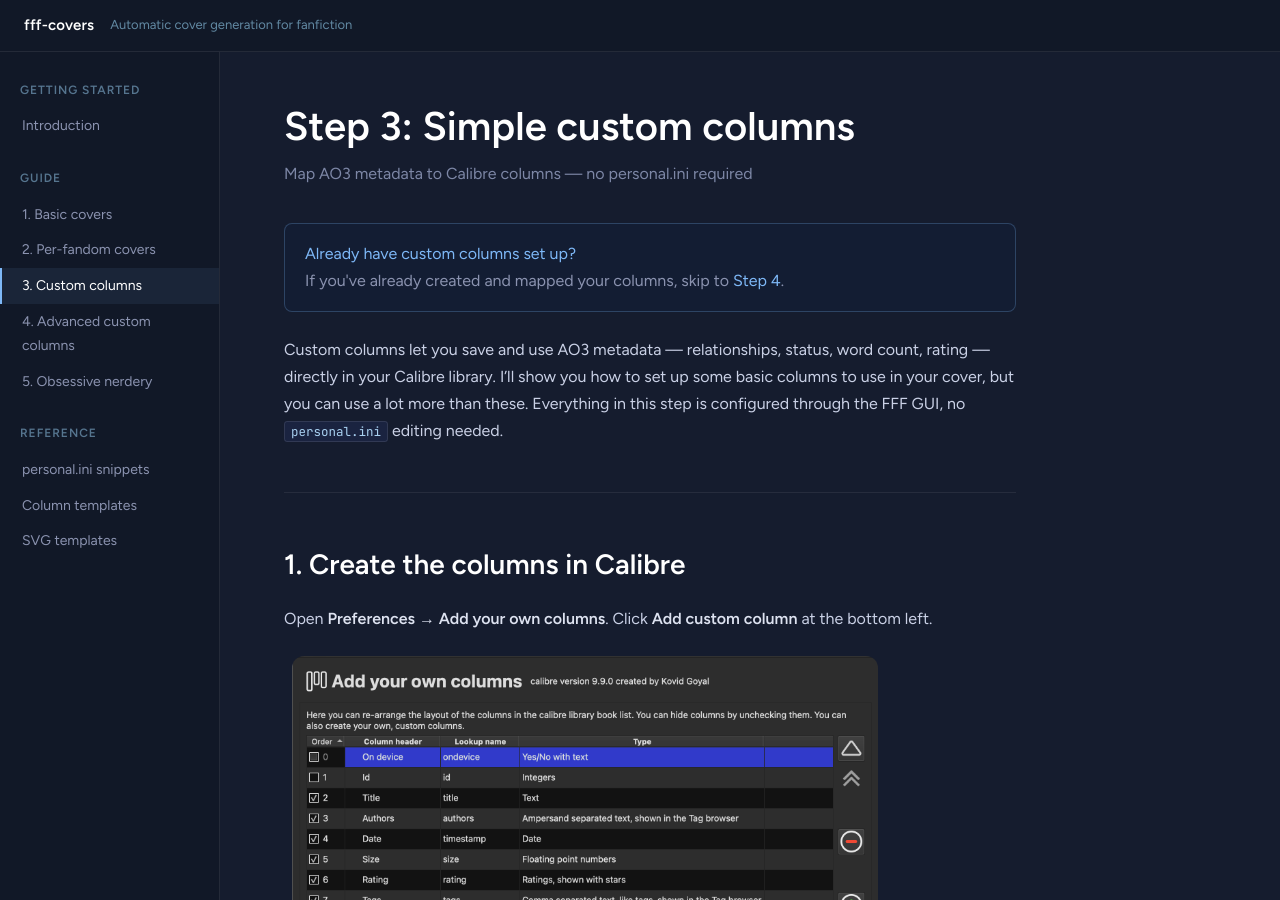
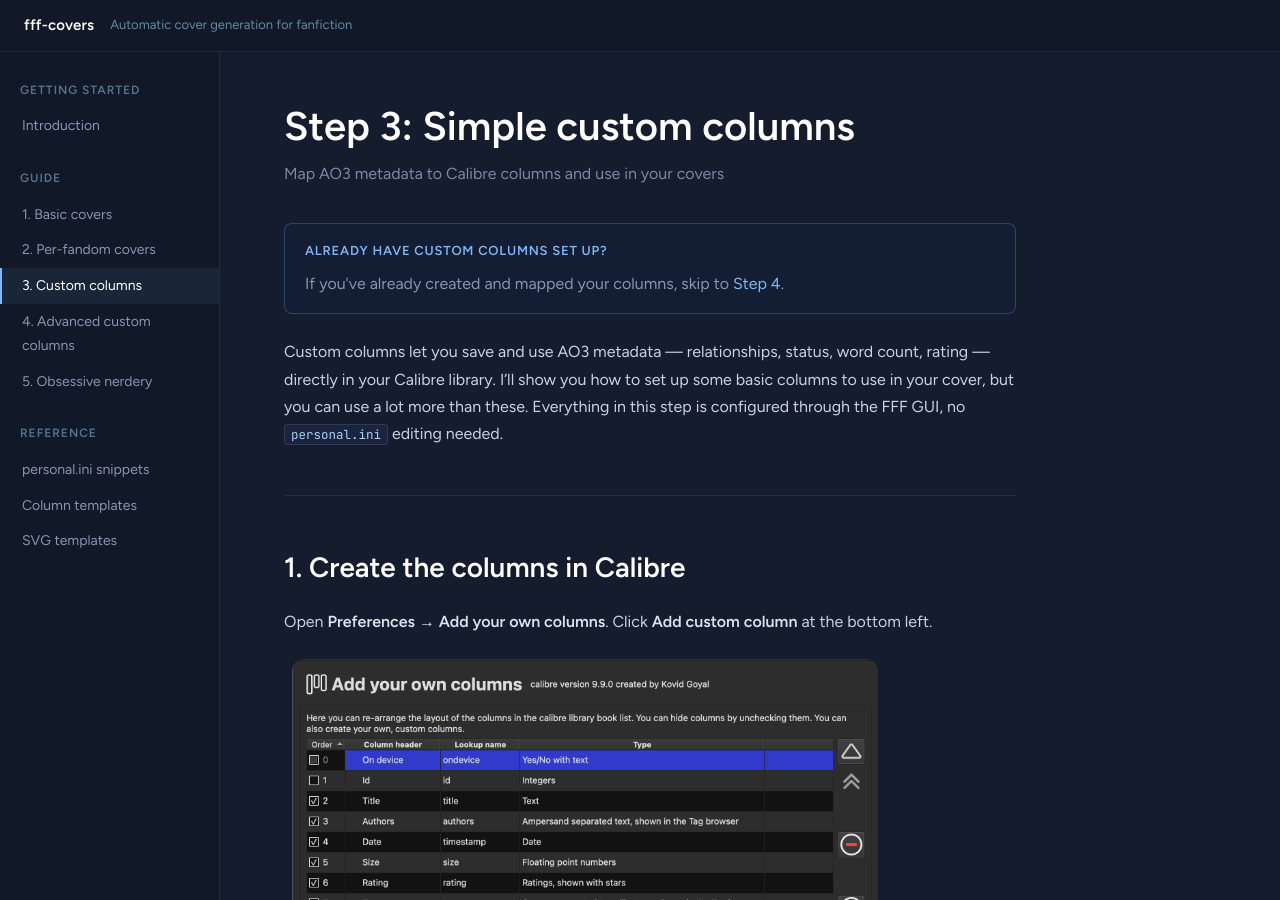
Before and after one commit to wordsandpics/fff-covers, a Jekyll site: the page built from custom-columns.md, in a window 1280 px wide and 900 px high. Built offline with Jekyll 4.4.1, drawn with Linux system fonts in a browser that asks for light colours.

```diff
--- a/custom-columns.md
+++ b/custom-columns.md
@@ -1,11 +1,11 @@
 ---
 layout: default
 title: "Step 3: Simple custom columns"
-subtitle: "Map AO3 metadata to Calibre columns — no personal.ini required"
+subtitle: "Map AO3 metadata to Calibre columns and use in your covers"
 ---
 
 <div class="callout note">
-  <div class="callout-title">Already have custom columns set up?</div>
+  <h6 class="callout-title">Already have custom columns set up?</h6>
   <p>If you've already created and mapped your columns, skip to <a href="{{ '/advanced-columns/' | relative_url }}">Step 4</a>.</p>
 </div>
 
```
Also changed, not shown: advanced-columns.md (+5 -4 lines), assets/img/calibre-template-column.png (renamed from assets/img/Edit custom column-2026-06-12 at 11.17002759@2x.png).
